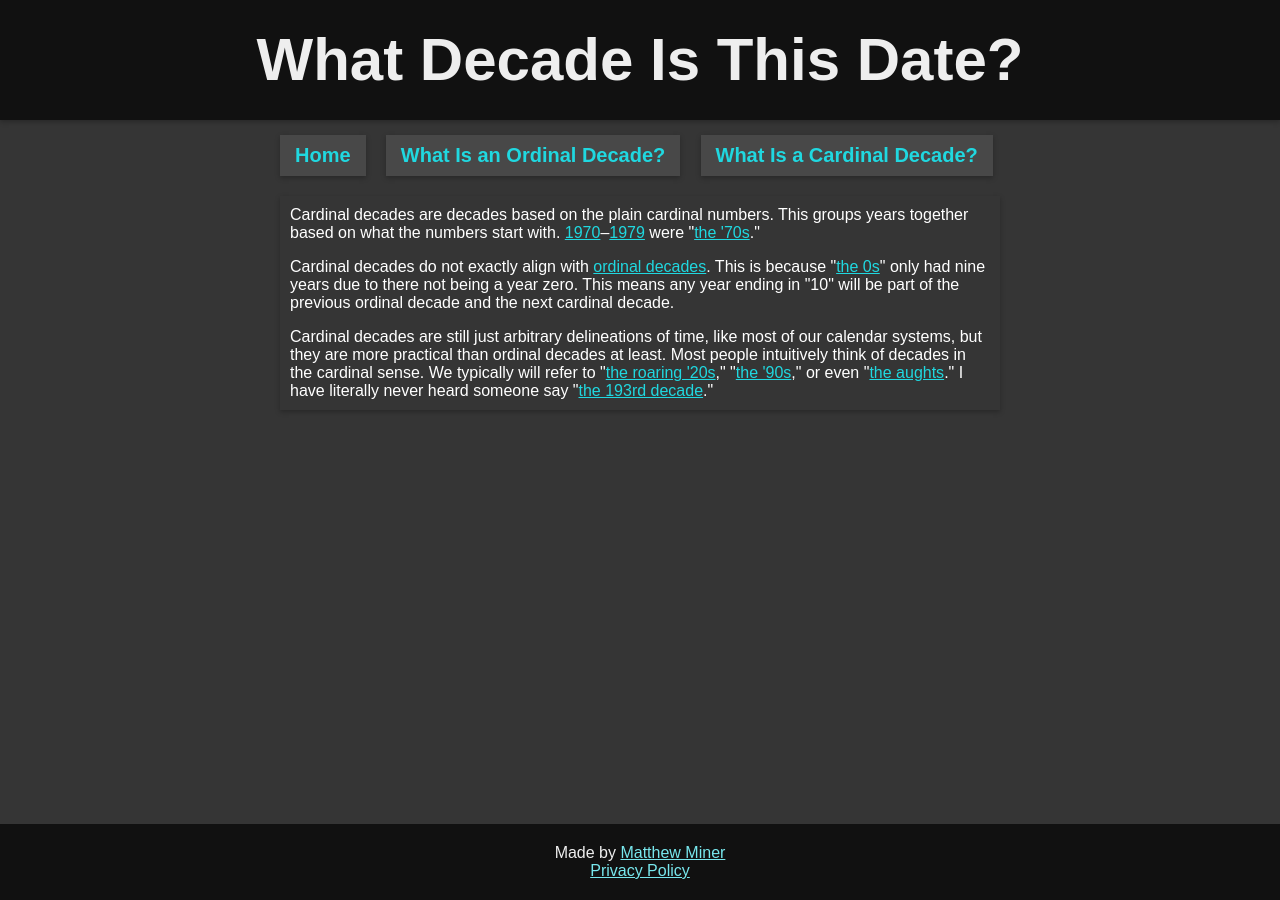
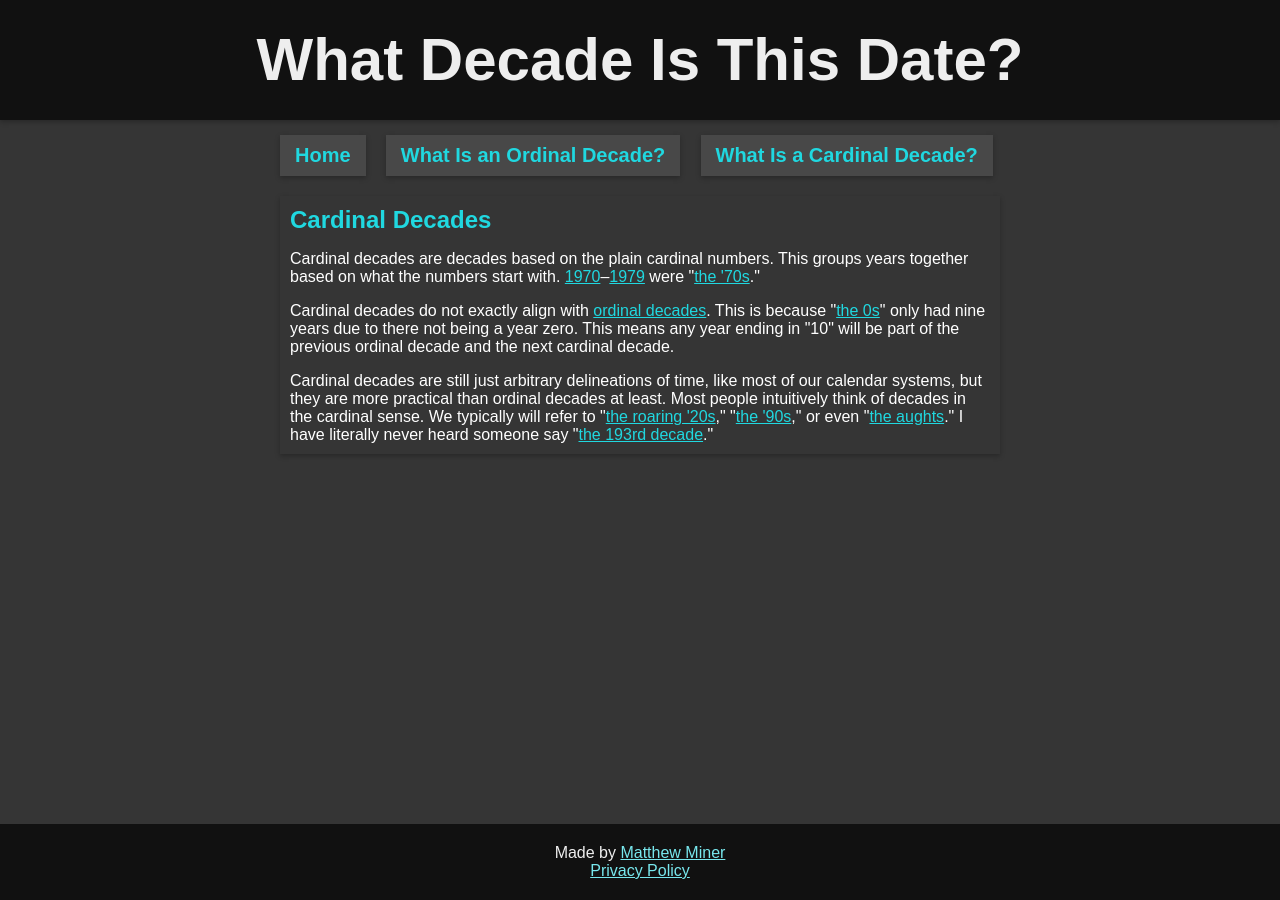
Before and after one commit to mminer237/whatdecadeisthis.date, a Jekyll site: the page built from _pages/cardinal-decade.html, in a window 1280 px wide. Built offline with Jekyll 4.4.1, drawn with Linux system fonts in a browser that asks for light colours.

Commit message:
Add subheaders

```diff
--- a/_layouts/cardinal-decade.html
+++ b/_layouts/cardinal-decade.html
@@ -3,6 +3,7 @@ layout: default
 ---
 
 <section>
+	<h2>The {{ page.title }}</h2>
 	<p>The {{ page.title }} is a <a href="{% link _pages/cardinal-decade.html %}">cardinal decade</a>, which contains
 		{% if page.first_year == 0 -%}
 			nine
--- a/_layouts/ordinal-decade.html
+++ b/_layouts/ordinal-decade.html
@@ -3,6 +3,7 @@ layout: default
 ---
 
 <section>
+	<h2>The {{ page.decade }}{{ page.ordinal }} Decade</h2>
 	<p>The {{ page.decade }}{{ page.ordinal }} decade is an <a href="{% link _pages/ordinal-decade.html %}">ordinal decade</a>, which contains ten years:</p>
 	<ul>
 		{%- assign base = page.decade | minus: 1 %}
--- a/_layouts/year.html
+++ b/_layouts/year.html
@@ -3,6 +3,7 @@ layout: default
 ---
 
 <section>
+	<h2>Year {{ page.title }}</h2>
 	<p>{{ page.title }} is part of the <a href="/{{ page.ordinalDecade }}-decade">{{ page.ordinalDecade }} decade</a>.</p>
 	<p>{{ page.title }} is also part of the <a href="/{{ page.cardinalDecade }}">{{ page.cardinalDecade }}</a>.</p>
 </section>
--- a/_pages/cardinal-decade.html
+++ b/_pages/cardinal-decade.html
@@ -4,6 +4,7 @@ title: Cardinal Decade
 ---
 
 <section>
+	<h2>Cardinal Decades</h2>
 	<p>Cardinal decades are decades based on the plain cardinal numbers. This groups years together based on what the numbers start with. <a href="/1970">1970</a>–<a href="/1979">1979</a> were "<a href="/1970s">the '70s</a>."</p>
 	<p>Cardinal decades do not exactly align with <a href="{% link _pages/ordinal-decade.html %}">ordinal decades</a>. This is because "<a href="/0s">the 0s</a>" only had nine years due to there not being a year zero. This means any year ending in "10" will be part of the previous ordinal decade and the next cardinal decade.</p>
 	<p>Cardinal decades are still just arbitrary delineations of time, like most of our calendar systems, but they are more practical than ordinal decades at least. Most people intuitively think of decades in the cardinal sense. We typically will refer to "<a href="/1920s">the roaring '20s</a>," "<a href="/1990s">the '90s</a>," or even "<a href="/2000s">the aughts</a>." I have literally never heard someone say "<a href="193rd-decade">the 193rd decade</a>."</p>
--- a/_pages/ordinal-decade.html
+++ b/_pages/ordinal-decade.html
@@ -4,6 +4,7 @@ title: Ordinal Decade
 ---
 
 <section>
+	<h2>Ordinal Decades</h2>
 	<p>Ordinal decades are decades referenced by ordinal numbers like "<a href="/1st-decade">first</a>," "<a href="/3rd-decade">third</a>," and "<a href="145th-decade">one-hundred-and-forty-fifth</a>." This references their relative position in the sequence.</p>
 	<p>Ordinal decades don't directly have anything to do with the numbers in the year. However, since both decades and our number system's <a href="https://en.wikipedia.org/wiki/Radix">base</a> are based on the number 10, they tend to line up. Notably though, they don't at the change of the decades. Since there was no year zero (it went from 1 BC to <a href="/1">AD 1</a>), the <a href="/1st-decade">first decade</a> was from <a href="/1">1</a>–<a href="/10">10</a>. The <a href="/2nd-decade">second</a> was from <a href="/11">11</a>–<a href="/20">20</a>, and so on.</p>
 	<p>This means that these last years will be different between ordinal decades and <a href="{% link _pages/cardinal-decade.html %}">cardinal decades</a>. The years <a href="/1920">1920</a> and <a href="/1921">1921</a> were both in the <a href="/1920s">1920s</a>' cardinal decade, but they were split between the in the <a href="/192nd-decade">192nd</a> and <a href="/193rd-decade">193rd</a> ordinal decades.</p>
```
